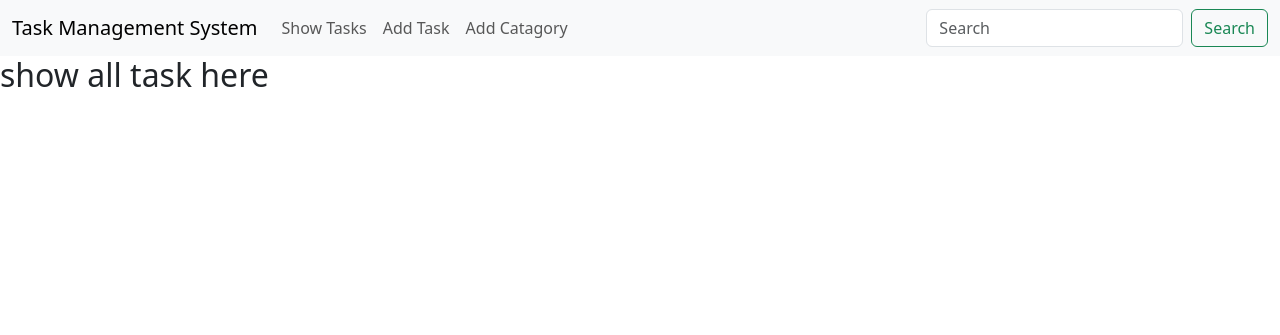
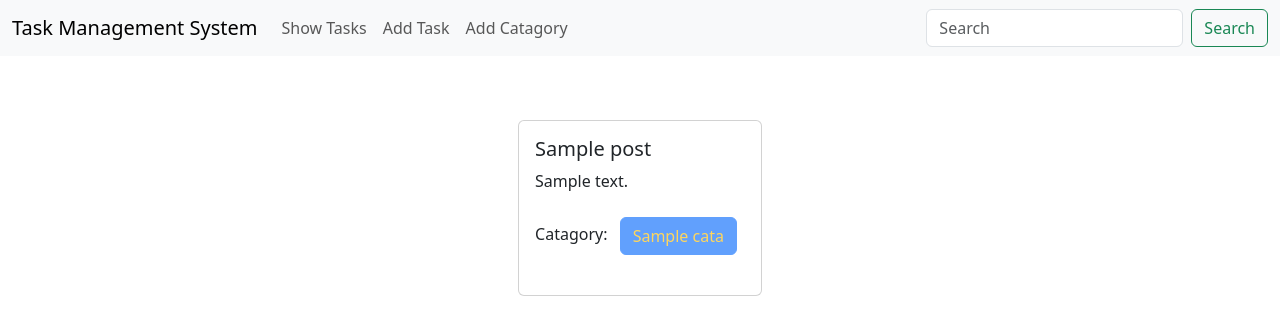
Before and after one commit to shufolislam1/task-management-system-django, a Django app: template templates/show_tasks.html in a window 1280 px wide. Shown: the top 335 px of the page. Run offline with Django 4.2, Linux system fonts and the light colour scheme; the template is opened without the code that fills it: most values are stand-ins (such as "Sample title", 1, 10 or a date in 2020).

Commit message:
post showed to frontend

```diff
--- a/catagories/views.py
+++ b/catagories/views.py
@@ -7,7 +7,7 @@ def add_catagory(request):
         addCatagory = catagory_model_form(request.POST)
         if addCatagory.is_valid():
             addCatagory.save()
-            return redirect('addCatagory')
+            return redirect('homepage')
 
     else:
         addCatagory = catagory_model_form()
--- a/task/views.py
+++ b/task/views.py
@@ -7,7 +7,7 @@ def add_task(request):
         task_form = task_Model_Form(request.POST)
         if task_form.is_valid():
             task_form.save()
-            return redirect('addTask')
+            return redirect('homepage')
 
     else:
         task_form = task_Model_Form()
--- a/task_management/urls.py
+++ b/task_management/urls.py
@@ -20,6 +20,7 @@ from . import views
 
 urlpatterns = [
     path('admin/', admin.site.urls),
+    path('', views.showTasks, name='homepage'),
     path('task/', include('task.urls')),
     path('catagories/', include('catagories.urls')),
     path('', views.showTasks)
--- a/task_management/views.py
+++ b/task_management/views.py
@@ -1,4 +1,6 @@
 from django.shortcuts import render
+from task.models import taskModel
 
 def showTasks(request):
-    return render(request, 'show_tasks.html')
+    data = taskModel.objects.all()
+    return render(request, 'show_tasks.html', {'data':data})
--- a/templates/base.html
+++ b/templates/base.html
@@ -9,14 +9,14 @@
 <body>
     <nav class="navbar navbar-expand-lg bg-body-tertiary">
         <div class="container-fluid">
-          <a class="navbar-brand" href="#">Task Management System</a>
+          <a class="navbar-brand" href="{% url "homepage" %}">Task Management System</a>
           <button class="navbar-toggler" type="button" data-bs-toggle="collapse" data-bs-target="#navbarSupportedContent" aria-controls="navbarSupportedContent" aria-expanded="false" aria-label="Toggle navigation">
             <span class="navbar-toggler-icon"></span>
           </button>
           <div class="collapse navbar-collapse" id="navbarSupportedContent">
             <ul class="navbar-nav me-auto mb-2 mb-lg-0">
             <li class="nav-item">
-                <a class="nav-link" href="#">Show Tasks</a>
+                <a class="nav-link" href="{% url "homepage" %}">Show Tasks</a>
             </li>
               <li class="nav-item">
                 <a class="nav-link" href="{% url "addTask" %}">Add Task</a>
--- a/templates/show_tasks.html
+++ b/templates/show_tasks.html
@@ -1,4 +1,21 @@
-{% extends "base.html" %}
-{% block content %}
-<h2>show all task here</h2>
+{% extends "base.html" %} {% block content %}
+<div class="d-flex flex-wrap justify-content-center px-3 pt-5">
+    {% for post in data %}
+    <div class="card m-3" style="">
+      <div class="card-body">
+        <h5 class="card-title">{{post.taskTitle}}</h5>
+        <p class="card-text">
+            {{post.taskDescription}}
+        </p>
+        <p>
+            Catagory:{% for cata in post.taskCatagories.all %}
+            <button class="btn btn-primary m-2 text-warning" disabled>{{ cata.CatagoryName }}</button>
+            {% endfor %}
+        </p>
+        {% comment %} <a href="{% url "editPost" post.id %}" class="btn btn-warning">Edit</a>
+        <a href="{% url "deletePost" post.id %}" class="btn btn-warning">Delete</a> {% endcomment %}
+      </div>
+    </div>
+    {% endfor %}
+</div>
 {% endblock content %}
```
Also changed, not shown: db.sqlite3.
